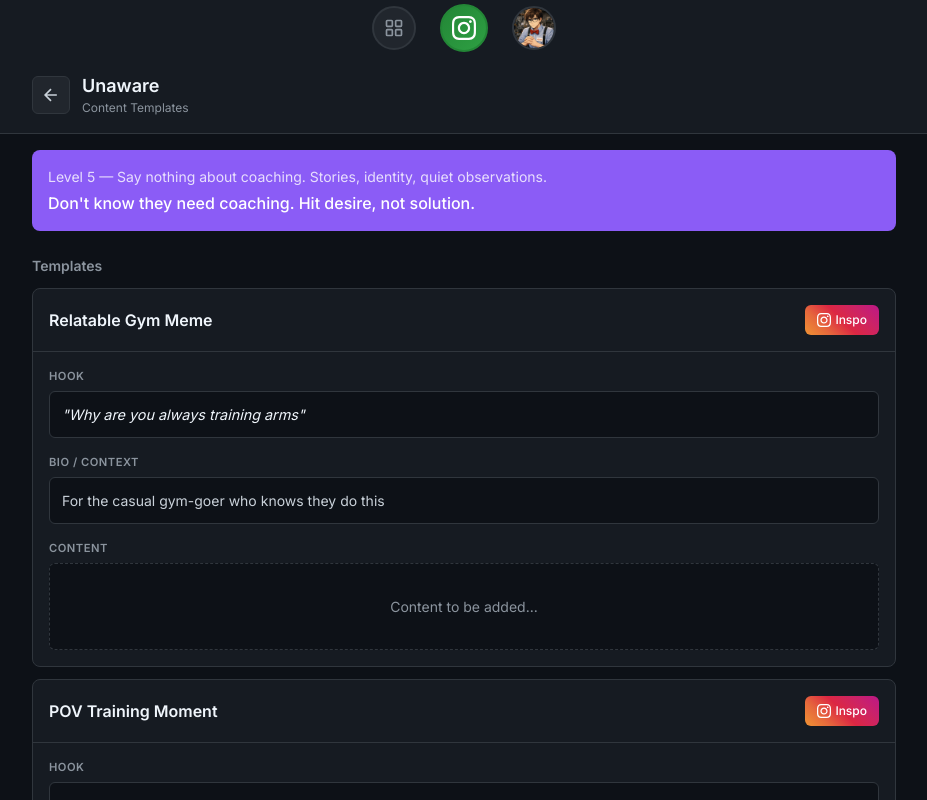
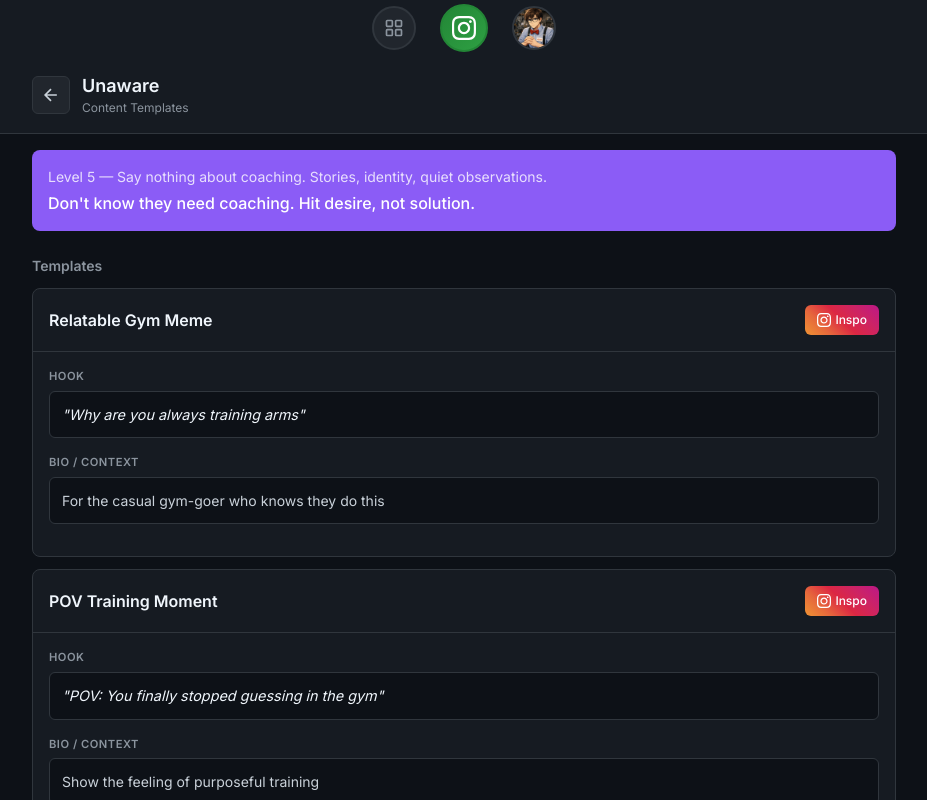
Before and after one commit to HenryWorksHard/eddytrains-content-planner, a React (Vite) app: page / in a window 1280 px wide. Both pictures are taken after a click on the element 616 px from the left and 428 px from the top of the page. Shown: the top 800 px of the page, without its empty margins (176-1103 px from the left). Built offline with nearby package versions, Linux system fonts and the light colour scheme.

Commit message:
Show Instagram embeds with thumbnails for scalped content

```diff
--- a/src/App.jsx
+++ b/src/App.jsx
@@ -537,7 +537,8 @@ function App() {
                     </div>
                   </div>
 
-                  {/* Content (placeholder) */}
+                  {/* Instagram Embed */}
+                  {template.inspoLink && template.inspoLink.includes('instagram.com/p/') && (
                     <div>
                       <label style={{
                         fontSize: '0.7rem',
@@ -547,19 +548,28 @@ function App() {
                         letterSpacing: '0.5px',
                         display: 'block',
                         marginBottom: 6
-                    }}>Content</label>
+                      }}>Source Content</label>
                       <div style={{
                         background: '#0d1117',
-                      border: '1px dashed #30363d',
+                        border: '1px solid #30363d',
                         borderRadius: 6,
-                      padding: '2rem',
-                      color: '#8b949e',
-                      fontSize: '0.875rem',
-                      textAlign: 'center'
+                        overflow: 'hidden'
                       }}>
-                      Content to be added...
+                        <iframe
+                          src={`${template.inspoLink}embed/`}
+                          style={{
+                            width: '100%',
+                            height: 450,
+                            border: 'none',
+                            background: '#0d1117'
+                          }}
+                          allowTransparency="true"
+                          scrolling="no"
+                          frameBorder="0"
+                        />
                       </div>
                     </div>
+                  )}
                 </div>
               </div>
             ))}
```
Lines whose indentation alone changed are shown as unchanged.
